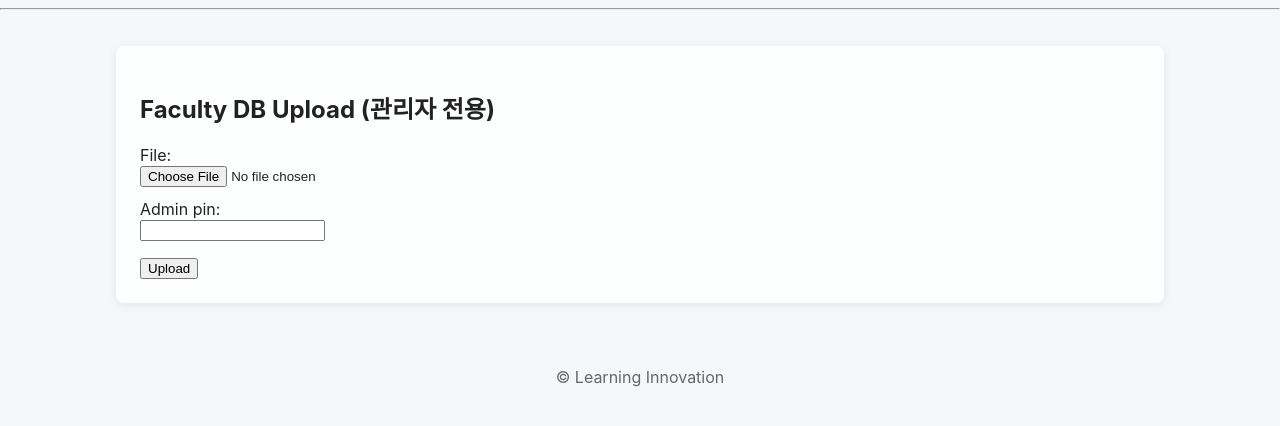
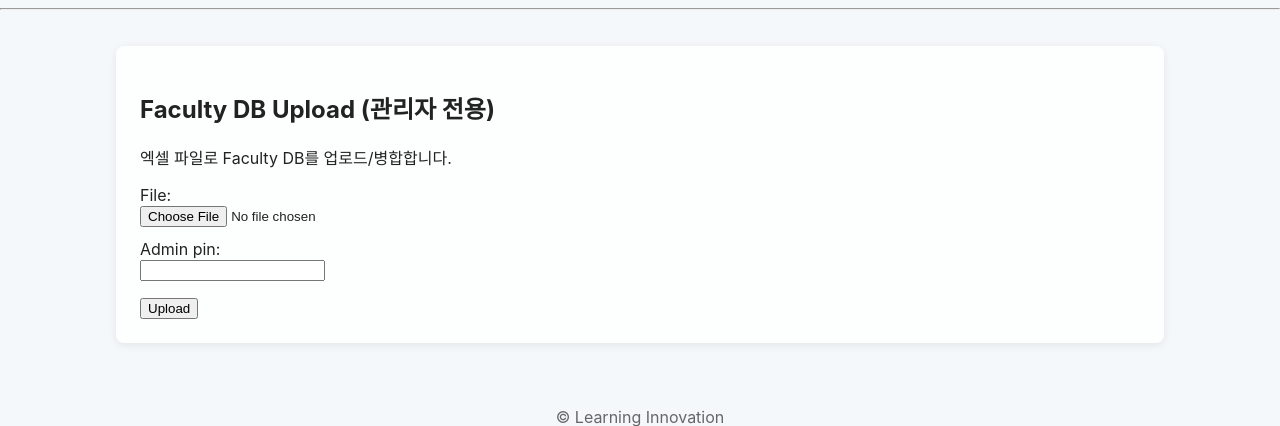
Before and after one commit to KDISCHOOL/Distance-Learning-Committee-6, a Django app: page /faculty/upload/ in a window 1280 px wide. Shown: the part 114-540 px from the top of the page. Run offline with Django 4.2, Linux system fonts and the light colour scheme.

Commit message:
Add description for Faculty DB upload feature

```diff
--- a/templates/core/faculty_upload.html
+++ b/templates/core/faculty_upload.html
@@ -1,7 +1,7 @@
 {% extends 'core/base.html' %}
 {% block content %}
   <h2>Faculty DB Upload (관리자 전용)</h2>
-
+  <p>엑셀 파일로 Faculty DB를 업로드/병합합니다. </p>
   {% if message %}
     <p style="color: green;">{{ message }}</p>
   {% endif %}
```
